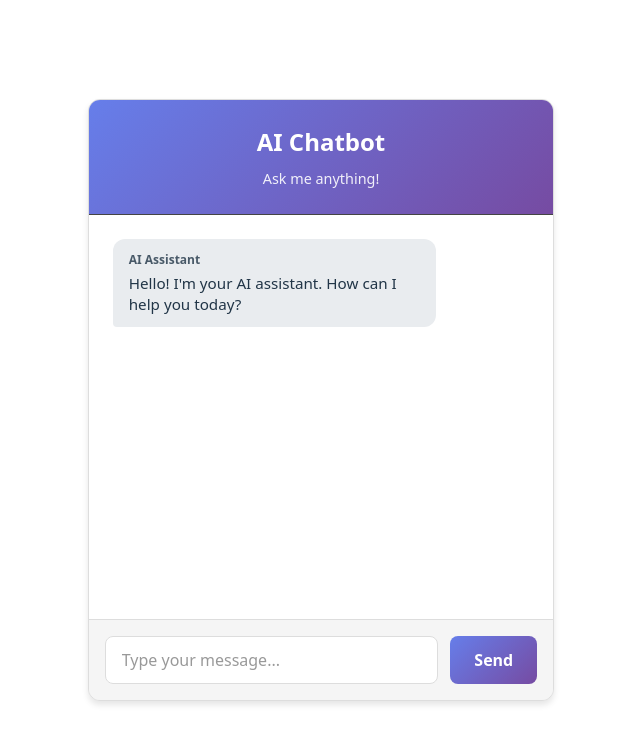
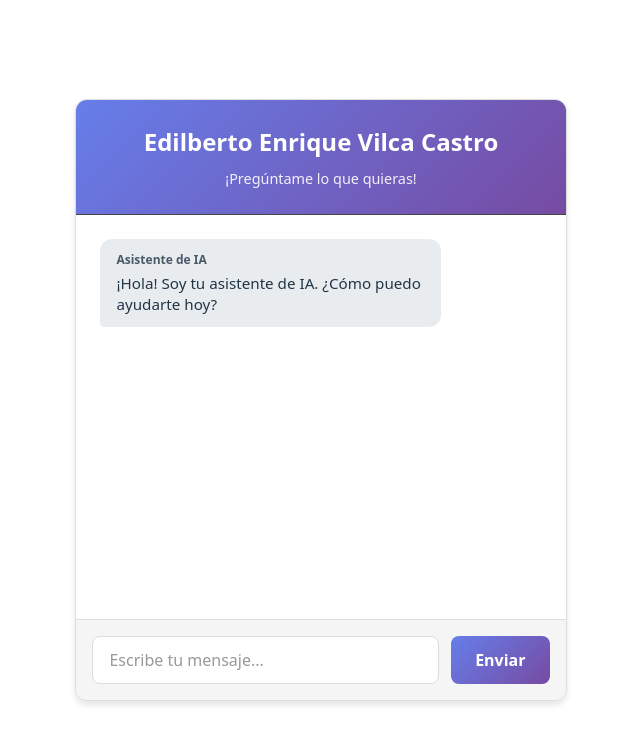
Before and after one commit to juanuy1985/eevc-chatbot-frontend, a React (Vite) app: page / in a window 1280 px wide. Shown: the top 744 px of the page, without its empty margins (319-959 px from the left). Built offline with nearby package versions, Linux system fonts and the light colour scheme.

Commit message:
Translate chatbot interface to Spanish and update title to Edilberto Enrique Vilca Castro
Co-authored-by: juanuy1985 <23501351+juanuy1985@users.noreply.github.com>

```diff
--- a/index.html
+++ b/index.html
@@ -4,7 +4,7 @@
     <meta charset="UTF-8" />
     <link rel="icon" type="image/svg+xml" href="/vite.svg" />
     <meta name="viewport" content="width=device-width, initial-scale=1.0" />
-    <title>eevc-chatbot-frontend</title>
+    <title>Edilberto Enrique Vilca Castro</title>
   </head>
   <body>
     <div id="root"></div>
--- a/src/ChatBox.jsx
+++ b/src/ChatBox.jsx
@@ -5,7 +5,7 @@ function ChatBox() {
   const [messages, setMessages] = useState([
     {
       id: 1,
-      text: "Hello! I'm your AI assistant. How can I help you today?",
+      text: "¡Hola! Soy tu asistente de IA. ¿Cómo puedo ayudarte hoy?",
       sender: 'ai',
       timestamp: new Date()
     }
@@ -17,13 +17,13 @@ function ChatBox() {
 
   // Mock AI responses
   const mockAIResponses = [
-    "That's an interesting question! Let me think about that...",
-    "I understand what you're asking. Here's what I can tell you:",
-    "Great question! Based on my knowledge, I would say...",
-    "I'm here to help! Let me provide some information about that.",
-    "Thanks for asking! Here's my perspective on this:",
-    "That's a good point. Let me explain further...",
-    "I appreciate your inquiry. From what I know..."
+    "¡Esa es una pregunta interesante! Déjame pensar sobre eso...",
+    "Entiendo lo que estás preguntando. Esto es lo que puedo decirte:",
+    "¡Excelente pregunta! Según mi conocimiento, diría que...",
+    "¡Estoy aquí para ayudar! Déjame proporcionarte información sobre eso.",
+    "¡Gracias por preguntar! Aquí está mi perspectiva sobre esto:",
+    "Es un buen punto. Déjame explicarlo más a fondo...",
+    "Aprecio tu consulta. Según lo que sé..."
   ]
 
   const scrollToBottom = () => {
@@ -89,8 +89,8 @@ function ChatBox() {
   return (
     <div className="chatbox-container">
       <div className="chatbox-header">
-        <h2>AI Chatbot</h2>
-        <p className="chatbox-subtitle">Ask me anything!</p>
+        <h2>Edilberto Enrique Vilca Castro</h2>
+        <p className="chatbox-subtitle">¡Pregúntame lo que quieras!</p>
       </div>
 
       <div className="chatbox-messages">
@@ -101,7 +101,7 @@ function ChatBox() {
           >
             <div className="message-content">
               <div className="message-sender">
-                {message.sender === 'user' ? 'You' : 'AI Assistant'}
+                {message.sender === 'user' ? 'Tú' : 'Asistente de IA'}
               </div>
               <div className="message-text">{message.text}</div>
             </div>
@@ -114,13 +114,13 @@ function ChatBox() {
         <input
           type="text"
           className="chatbox-input"
-          placeholder="Type your message..."
+          placeholder="Escribe tu mensaje..."
           value={inputValue}
           onChange={(e) => setInputValue(e.target.value)}
           onKeyDown={handleKeyDown}
         />
         <button type="submit" className="chatbox-send-button">
-          Send
+          Enviar
         </button>
       </form>
     </div>
```
